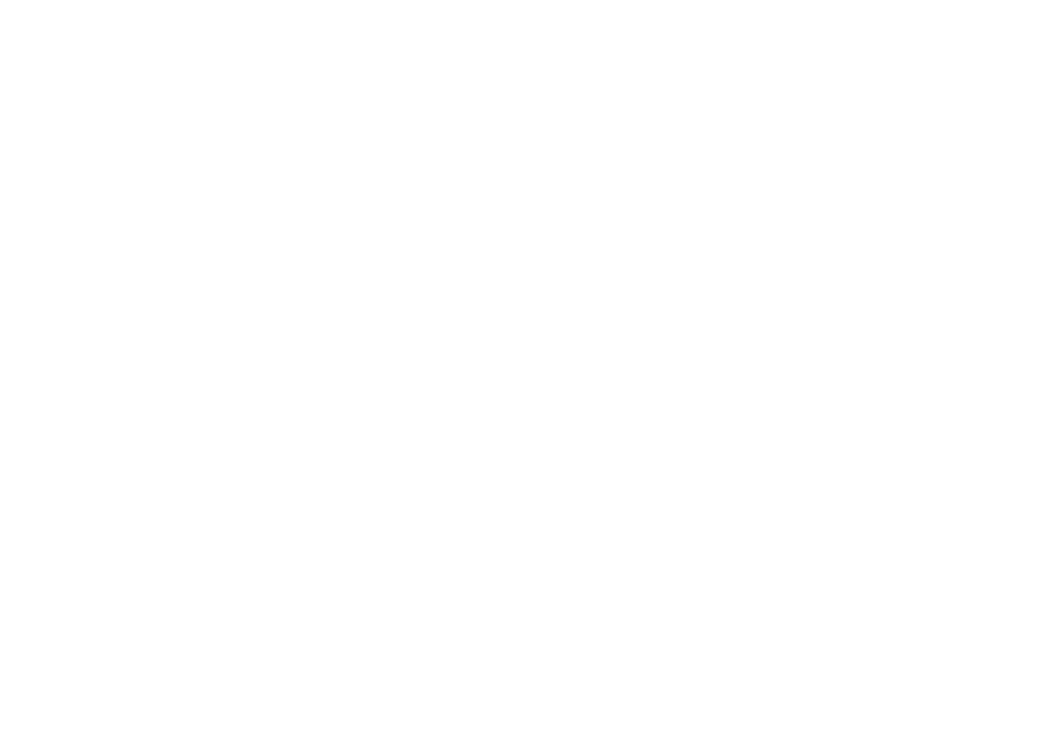
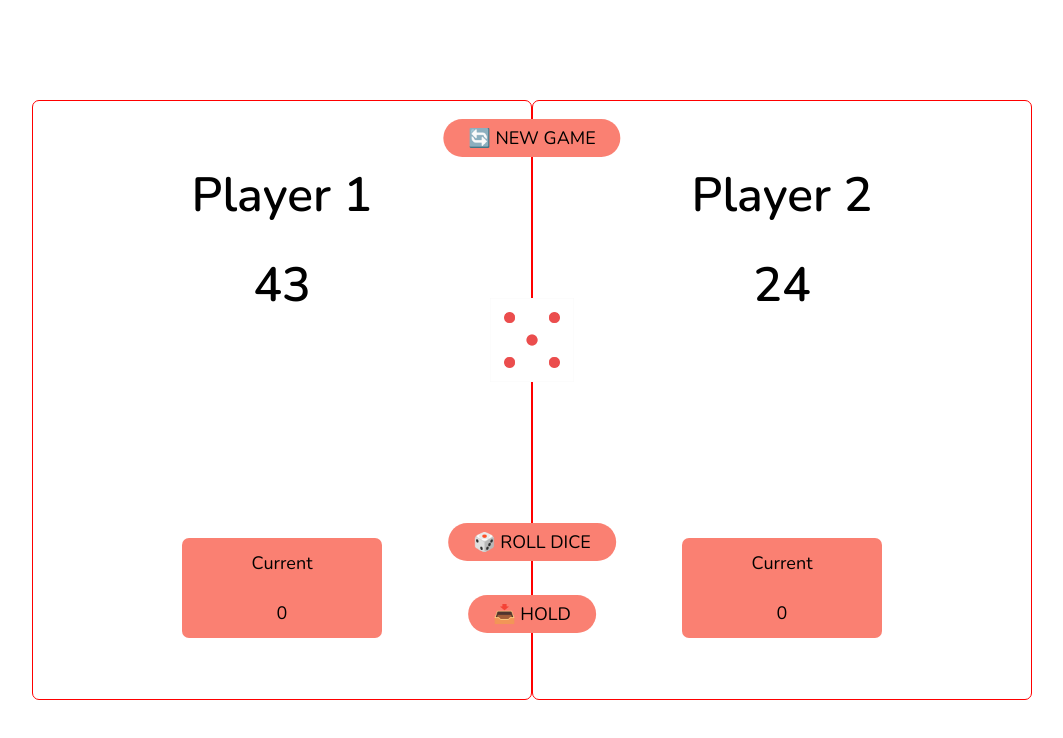
Before and after one commit to vk-vikas/Pig-game, a plain HTML site: page index.html in a window 1280 px wide. Shown: the whole page, without its empty margins (108-1171 px from the left). Drawn offline with nearby package versions, Linux system fonts and the light colour scheme.

Commit message:
layout made

```diff
--- a/index.html
+++ b/index.html
@@ -2,9 +2,41 @@
 <html lang="en">
   <head>
     <meta charset="UTF-8" />
-    <meta http-equiv="X-UA-Compatible" content="IE=edge" />
     <meta name="viewport" content="width=device-width, initial-scale=1.0" />
-    <title>Pig game</title>
+    <meta http-equiv="X-UA-Compatible" content="ie=edge" />
+    <link rel="preconnect" href="https://fonts.googleapis.com" />
+    <link rel="preconnect" href="https://fonts.gstatic.com" crossorigin />
+    <link
+      href="https://fonts.googleapis.com/css2?family=Nunito:wght@400;500;600;700&display=swap"
+      rel="stylesheet"
+    />
+    <link rel="stylesheet" href="style.css" />
+    <title>Pig Game</title>
   </head>
-  <body></body>
+  <body>
+    <main>
+      <section class="player player--0 player--active">
+        <h2 class="name" id="name--0">Player 1</h2>
+        <p class="score" id="score--0">43</p>
+        <div class="current">
+          <p class="current-label">Current</p>
+          <p class="current-score" id="current--0">0</p>
+        </div>
+      </section>
+      <section class="player player--1">
+        <h2 class="name" id="name--1">Player 2</h2>
+        <p class="score" id="score--1">24</p>
+        <div class="current">
+          <p class="current-label">Current</p>
+          <p class="current-score" id="current--1">0</p>
+        </div>
+      </section>
+
+      <img src="dice-5.png" alt="Playing dice" class="dice" />
+      <button class="btn btn--new">🔄 New game</button>
+      <button class="btn btn--roll">🎲 Roll dice</button>
+      <button class="btn btn--hold">📥 Hold</button>
+    </main>
+    <script src="script.js"></script>
+  </body>
 </html>
--- a/style.css
+++ b/style.css
@@ -0,0 +1,99 @@
+* {
+  margin: 0;
+  padding: 0;
+  box-sizing: border-box;
+}
+
+html {
+  font-size: 62.5%;
+}
+
+body {
+  font-family: "Nunito", sans-serif;
+  font-weight: 400;
+  height: 100vh;
+  display: flex;
+  align-items: center;
+  justify-content: center;
+}
+
+main {
+  display: grid;
+  grid-template-columns: 1fr 1fr;
+  position: relative;
+  font-size: 2rem;
+}
+
+section {
+  display: flex;
+  flex-direction: column;
+  align-items: center;
+  justify-content: center;
+  border: 1px solid red;
+  border-radius: 7px;
+  min-height: 60rem;
+  min-width: 50rem;
+}
+
+.current {
+  width: 20rem;
+  height: 10rem;
+  background-color: salmon;
+  text-align: center;
+  display: flex;
+  flex-direction: column;
+  justify-content: space-around;
+  font-size: 1.8rem;
+  border-radius: 7px;
+}
+
+.name {
+  font-size: 4.8rem;
+  margin-bottom: 2.4rem;
+  font-weight: 600;
+}
+
+.score {
+  font-size: 4.8rem;
+  margin-bottom: 22rem;
+  font-weight: 600;
+}
+
+.dice {
+  position: absolute;
+  left: 50%;
+  top: 40%;
+  transform: translate(-50%, -50%);
+  height: 8.4rem;
+  width: 8.4rem;
+}
+
+.btn {
+  position: absolute;
+  font-family: inherit;
+  background-color: salmon;
+  padding: 0.7rem 2.5rem;
+  border: none;
+  cursor: pointer;
+  border-radius: 500px;
+  font-size: 1.8rem;
+  text-transform: uppercase;
+}
+
+.btn--new {
+  top: 0;
+  left: 50%;
+  transform: translate(-50%, 50%);
+}
+
+.btn--roll {
+  bottom: 20%;
+  left: 50%;
+  transform: translate(-50%, -50%);
+}
+
+.btn--hold {
+  bottom: 8%;
+  left: 50%;
+  transform: translate(-50%, -50%);
+}
```
